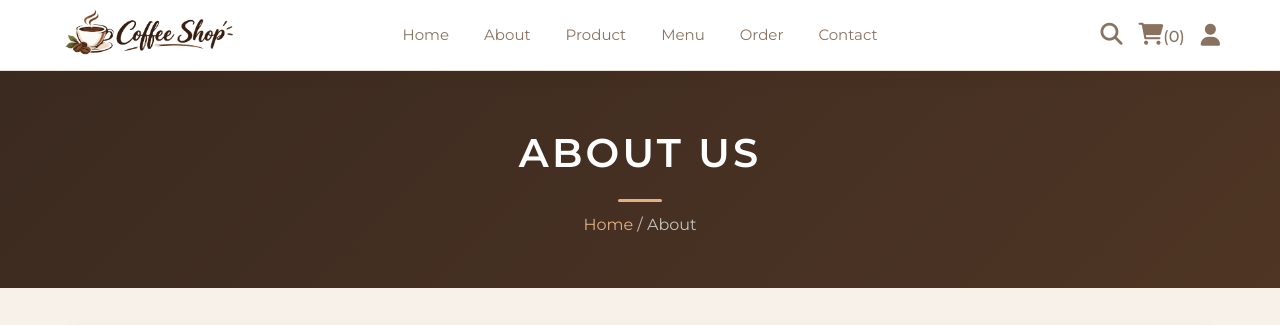
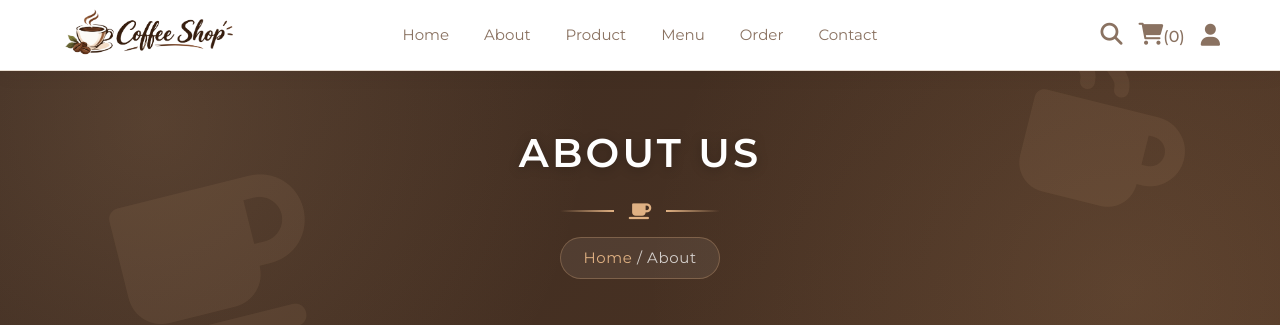
Before and after one commit to ihsan2554/cafe-shop-management, a PHP site: page /about.php in a window 1280 px wide. Shown: the top 325 px of the page. Run offline with PHP 8.4, Linux system fonts and the light colour scheme; data comes from the database, SQL or seed files in the repository; some libraries are stand-ins or nearby versions.

Commit message:
Revamp heading styles with new design elements
Enhanced the heading section with new background styles, icons, and animations.

```diff
--- a/css/style.css
+++ b/css/style.css
@@ -148,8 +148,17 @@ hr {
 
 /* =========================================================
    BANNER JUDUL HALAMAN (.heading)
+   Warna & font tetap (cokelat kopi + Montserrat). Yang ditambah:
+   - cahaya karamel lembut di latar (tanpa titik-titik)
+   - ikon cangkir kopi samar di kiri & kanan (dekorasi, di belakang teks)
+   - garis pemisah berikon cangkir di bawah judul (bukan garis polos lagi)
+   - breadcrumb berbentuk pil
+   - garis cokelat tipis di tepi bawah banner + animasi muncul halus
    ========================================================= */
 .heading {
+   position: relative;
+   isolation: isolate;       /* dekorasi z-index:-1 tetap di dalam banner, di belakang teks */
+   overflow: hidden;
    display: flex;
    text-align: center;
    align-items: center;
@@ -157,9 +166,41 @@ hr {
    gap: 1rem;
    flex-flow: column;
    padding: 5rem 2rem;
-   background: linear-gradient(135deg, var(--black), var(--main-dark));
    min-height: 20rem;
+   background:
+      radial-gradient(circle at 12% 20%, rgba(224, 177, 131, .16), transparent 38%),
+      radial-gradient(circle at 88% 85%, rgba(224, 177, 131, .12), transparent 42%),
+      linear-gradient(135deg, var(--black), var(--main-dark));
+   border-bottom: .3rem solid var(--main-color);
    z-index: inherit;
+}
+
+/* dekorasi: ikon cangkir kopi besar & samar (kiri bawah dan kanan atas) */
+.heading::before,
+.heading::after {
+   position: absolute;
+   z-index: -1;
+   font-family: "Font Awesome 6 Free";
+   font-weight: 900;
+   line-height: 1;
+   color: rgba(224, 177, 131, .09);
+   pointer-events: none;
+}
+
+.heading::before {
+   content: "\f0f4";
+   left: 7%;
+   bottom: -3rem;
+   font-size: 18rem;
+   transform: rotate(-14deg);
+}
+
+.heading::after {
+   content: "\f7b6";
+   right: 7%;
+   top: -2.5rem;
+   font-size: 16rem;
+   transform: rotate(14deg);
 }
 
 .heading h3 {
@@ -168,21 +209,41 @@ hr {
    letter-spacing: .08em;
    color: var(--white);
    text-transform: uppercase;
-}
-
+   text-shadow: 0 .2rem 1.2rem rgba(0, 0, 0, .25);
+   animation: headingIn .6s ease both;
+}
+
+/* garis pemisah: garis memudar - ikon cangkir - garis memudar */
 .heading h3::after {
-   content: "";
+   content: "\f0f4";
    display: block;
-   width: 4.4rem;
-   height: .3rem;
-   margin: 1.4rem auto 0;
-   border-radius: .3rem;
-   background-color: var(--caramel);
-}
-
+   width: 16rem;
+   margin: 1.6rem auto 0;
+   font-family: "Font Awesome 6 Free";
+   font-weight: 900;
+   font-size: 1.8rem;
+   line-height: 2rem;
+   letter-spacing: 0;
+   text-transform: none;
+   text-shadow: none;
+   color: var(--caramel);
+   background:
+      linear-gradient(90deg, transparent, var(--caramel)) left center / 5.4rem .2rem no-repeat,
+      linear-gradient(270deg, transparent, var(--caramel)) right center / 5.4rem .2rem no-repeat;
+}
+
+/* breadcrumb dalam bentuk pil */
 .heading p {
-   font-size: 1.6rem;
-   color: rgba(255, 255, 255, .7);
+   display: inline-block;
+   margin-top: .6rem;
+   padding: .8rem 2.2rem;
+   font-size: 1.5rem;
+   letter-spacing: .04em;
+   color: rgba(255, 255, 255, .75);
+   background-color: rgba(255, 255, 255, .07);
+   border: .1rem solid rgba(224, 177, 131, .3);
+   border-radius: 99rem;
+   animation: headingIn .6s ease .12s both;
 }
 
 .heading p a {
@@ -194,6 +255,13 @@ hr {
    text-decoration: underline;
    text-underline-offset: .4rem;
    color: var(--white);
+}
+
+@keyframes headingIn {
+   from {
+      opacity: 0;
+      transform: translateY(1.2rem);
+   }
 }
 
 /* =========================================================
@@ -1903,8 +1971,21 @@ section:has(.team):not(:has(.row)) {
       font-size: 3.6rem;
    }
 
+   .heading {
+      padding: 4rem 2rem;
+      min-height: 17rem;
+   }
+
    .heading h3 {
       font-size: 3rem;
+   }
+
+   .heading::before {
+      font-size: 12rem;
+   }
+
+   .heading::after {
+      font-size: 10rem;
    }
 
    .products .cart-total {
```
